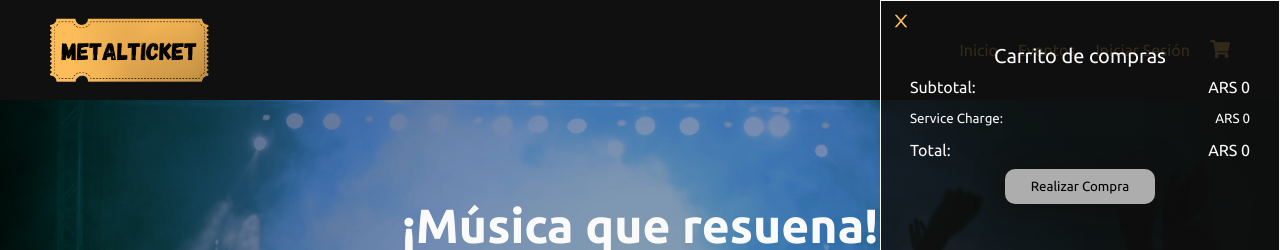
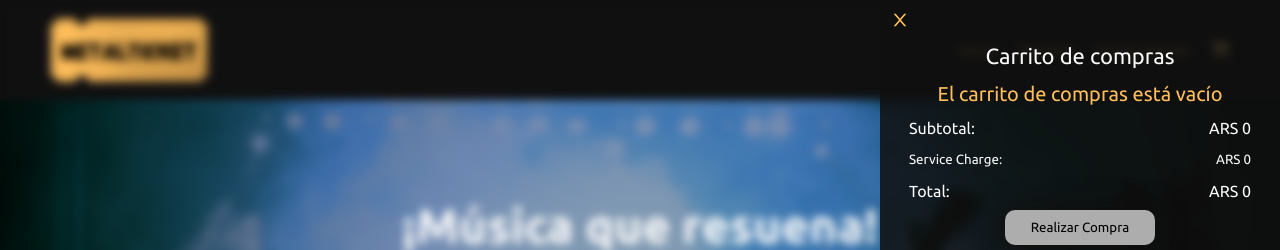
Before and after one commit to manuelvisso/metalticket-react, a React (Vite) app: page / in a window 1280 px wide. Both pictures are taken after a click on the item 1220 px from the left and 50 px from the top of the page. Shown: the top 250 px of the page. Built offline with nearby package versions, Linux system fonts and the light colour scheme.

Commit message:
overlay ok

```diff
--- a/src/components/Cart/Cart.jsx
+++ b/src/components/Header/Cart/Cart.jsx
@@ -1,9 +1,10 @@
-import React from "react";
+import React, { useState, useEffect } from "react";
 import { useDispatch, useSelector } from "react-redux";
 import { AiOutlineClose } from "react-icons/ai";
-import "../Cart/Cart.scss";
+import "./Cart.scss";
 import CartItem from "./CartItem";
-import * as cartActions from "../../redux/cart/cart-actions";
+import * as cartActions from "../../../redux/cart/cart-actions";
+import EmptyCartMsg from "../../UI/messages/EmptyCartMsg";
 
 const Cart = () => {
   const { cartItems } = useSelector((state) => state.cart);
@@ -20,6 +21,28 @@ const Cart = () => {
 
   const totalAmount = subTotalAmount + serviceChargeAmount;
 
+  const [showMessage, setShowMessage] = useState(false);
+
+  useEffect(() => {
+    if (cartItems.length === 0) {
+      setShowMessage(true);
+    } else {
+      setShowMessage(false);
+    }
+  }),
+    [cartItems];
+
+  useEffect(() => {
+    if (!isCartHidden) {
+      document.body.style.overflow = "hidden";
+    } else {
+      document.body.style.overflow = "auto";
+    }
+    return () => {
+      document.body.style.overflow = "auto";
+    };
+  }, [isCartHidden]);
+
   return (
     <div className={isCartHidden ? "cart cart__hidden" : "cart"}>
       <button
@@ -29,7 +52,7 @@ const Cart = () => {
         <AiOutlineClose color="#ffbe5c" size="20px" />
       </button>
       <p className="cart__title">Carrito de compras</p>
-
+      {showMessage && <EmptyCartMsg />}
       {cartItems.map((item) => (
         <CartItem
           key={item.id}
--- a/src/components/Cart/Cart.scss
+++ b/src/components/Header/Cart/Cart.scss
@@ -1,4 +1,4 @@
-@use "../../sass/variable" as v;
+@use "../../../sass/variable" as v;
 
 .cart {
   width: 400px;
@@ -8,7 +8,6 @@
   top: 0px;
   right: 0;
   background-color: #101010d9;
-  border: 1px solid v.$white;
   display: flex;
   flex-direction: column;
   gap: 10px;
@@ -24,7 +23,7 @@
   }
   &__title {
     text-align: center;
-    font-size: v.$font-l;
+    font-size: 22px;
   }
   &__delete__btn {
     all: unset;
--- a/src/components/Header/Header.scss
+++ b/src/components/Header/Header.scss
@@ -6,7 +6,10 @@
   align-items: center;
   height: 100px;
   padding: 0 50px;
-
+  position: sticky;
+  top: 0;
+  background-color: v.$black;
+  z-index: 2;
   &__logo {
     height: 80%;
     display: flex;
@@ -18,3 +21,20 @@
     }
   }
 }
+
+.overlay {
+  position: fixed;
+  top: 0;
+  left: 0;
+  width: 100%;
+  height: 100%;
+  backdrop-filter: blur(5px);
+  z-index: 2;
+  visibility: hidden;
+  opacity: 0;
+  transition: opacity 0.2s ease-in-out;
+  &__show {
+    visibility: visible;
+    opacity: 1;
+  }
+}
--- a/src/components/Header/Navbar/Navbar.jsx
+++ b/src/components/Header/Navbar/Navbar.jsx
@@ -4,6 +4,7 @@ import { useDispatch } from "react-redux";
 import { useSelector } from "react-redux";
 import "../Navbar/Navbar.scss";
 import * as cartActions from "../../../redux/cart/cart-actions";
+import Cart from "../Cart/Cart";
 
 const Navbar = () => {
   //REVISAR LA OPTIMIZACIÓN DE ESTE CÓDIGO
@@ -18,6 +19,7 @@ const Navbar = () => {
 
   return (
     <div className="navbar">
+      {!isCartHidden && <div className="overlay overlay__show"></div>}
       <ul>
         <li>
           <a>Inicio</a>
@@ -28,6 +30,7 @@ const Navbar = () => {
         <li>
           <a>Iniciar Sesión</a>
         </li>
+        <Cart />
         <li onClick={() => dispatch(cartActions.toggleHiddenCart())}>
           <FaShoppingCart size="20px" />
         </li>
--- a/src/components/Layout/Layout.jsx
+++ b/src/components/Layout/Layout.jsx
@@ -3,14 +3,11 @@ import Footer from "../Footer/Footer";
 import Header from "../Header/Header ";
 import Hero from "../Hero/Hero";
 import MainFilter from "../MainFilter/MainFilter";
-import Cart from "../Cart/Cart";
-
 import "../Layout/Layout.scss";
 
 function Layout() {
   return (
     <div className="layout">
-      <Cart />
       <Header />
       <Hero />
       <MainFilter />
--- /dev/null
+++ b/src/components/UI/messages/EmptyCartMsg.jsx
@@ -0,0 +1,12 @@
+import React from "react";
+import "./ErrorMsg.scss";
+
+const EmptyCartMsg = () => {
+  return (
+    <div>
+      <p className="error__message__text">El carrito de compras está vacío</p>
+    </div>
+  );
+};
+
+export default EmptyCartMsg;
--- a/src/sass/App.scss
+++ b/src/sass/App.scss
@@ -4,3 +4,7 @@
   background-color: v.$black;
   color: v.$white;
 }
+
+.body {
+  overflow: hidden;
+}
```
Also changed, not shown: src/components/Header/Cart/CartItem.jsx (renamed from src/components/Cart/CartItem.jsx, +3 -4 lines), src/components/UI/Overlay/Overlay.jsx (deleted, +0 -7 lines).
